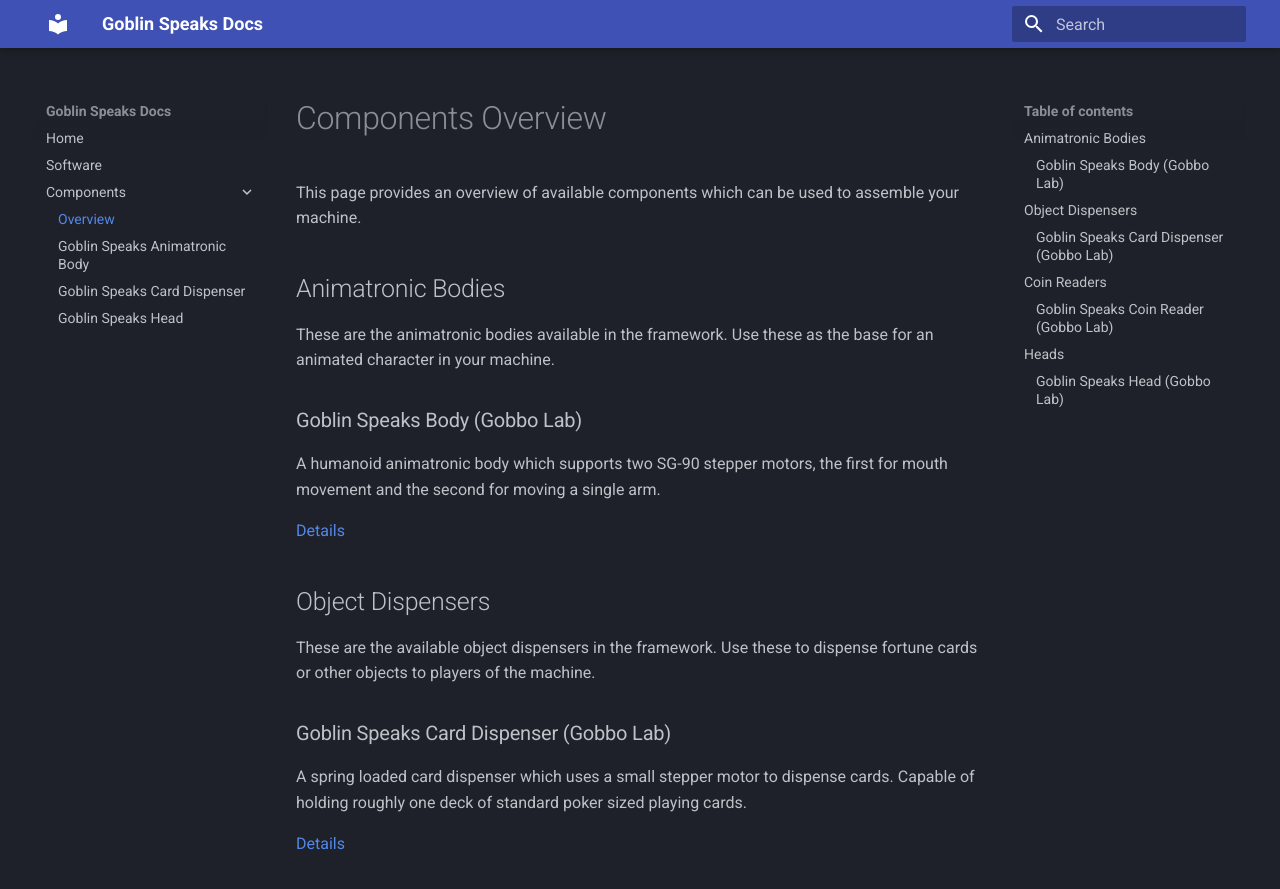
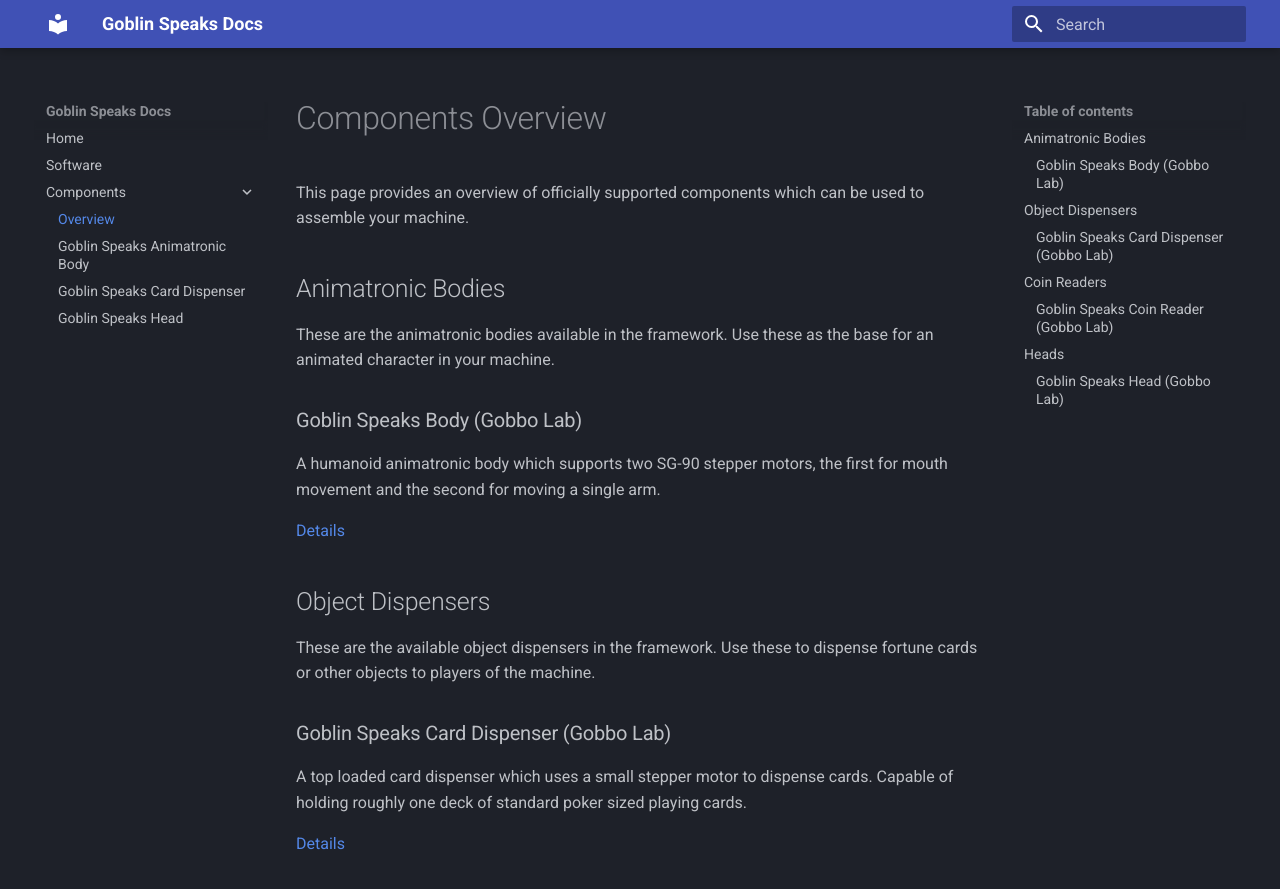
Before and after one commit to gobbolab/goblin-speaks, an MkDocs documentation site: the page built from docs/components/overview.md, in a window 1280 px wide and 900 px high. Shown: the top 889 px of the window. Built offline with MkDocs 1.6.1 and Material for MkDocs 9.7.7, drawn with Linux system fonts in a browser that asks for light colours.

Commit message:
more docs cleanup

```diff
--- a/docs/components/overview.md
+++ b/docs/components/overview.md
@@ -5,7 +5,7 @@ description: Details on the standard components used to build a Goblin Speaks ma
 ---
 # Components Overview
 
-This page provides an overview of available components which can be used to assemble your machine.
+This page provides an overview of officially supported components which can be used to assemble your machine.
 
 ## Animatronic Bodies
 
@@ -26,7 +26,7 @@ Use these to dispense fortune cards or other objects to players of the machine.
 
 ### Goblin Speaks Card Dispenser (Gobbo Lab)
 
-A spring loaded card dispenser which uses a small stepper motor to dispense cards.
+A top loaded card dispenser which uses a small stepper motor to dispense cards.
 Capable of holding roughly one deck of standard poker sized playing cards.
 
 [Details](goblin-speaks-card-dispenser.md)
```
